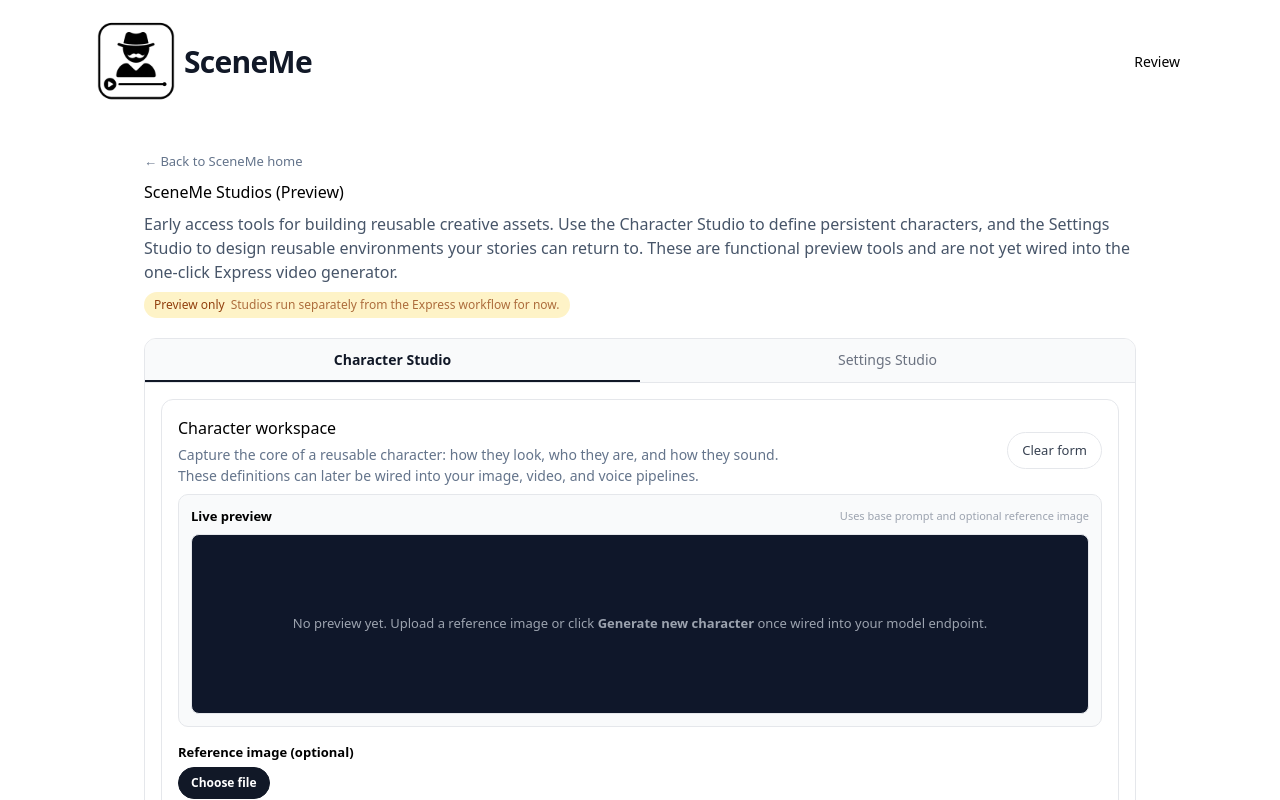
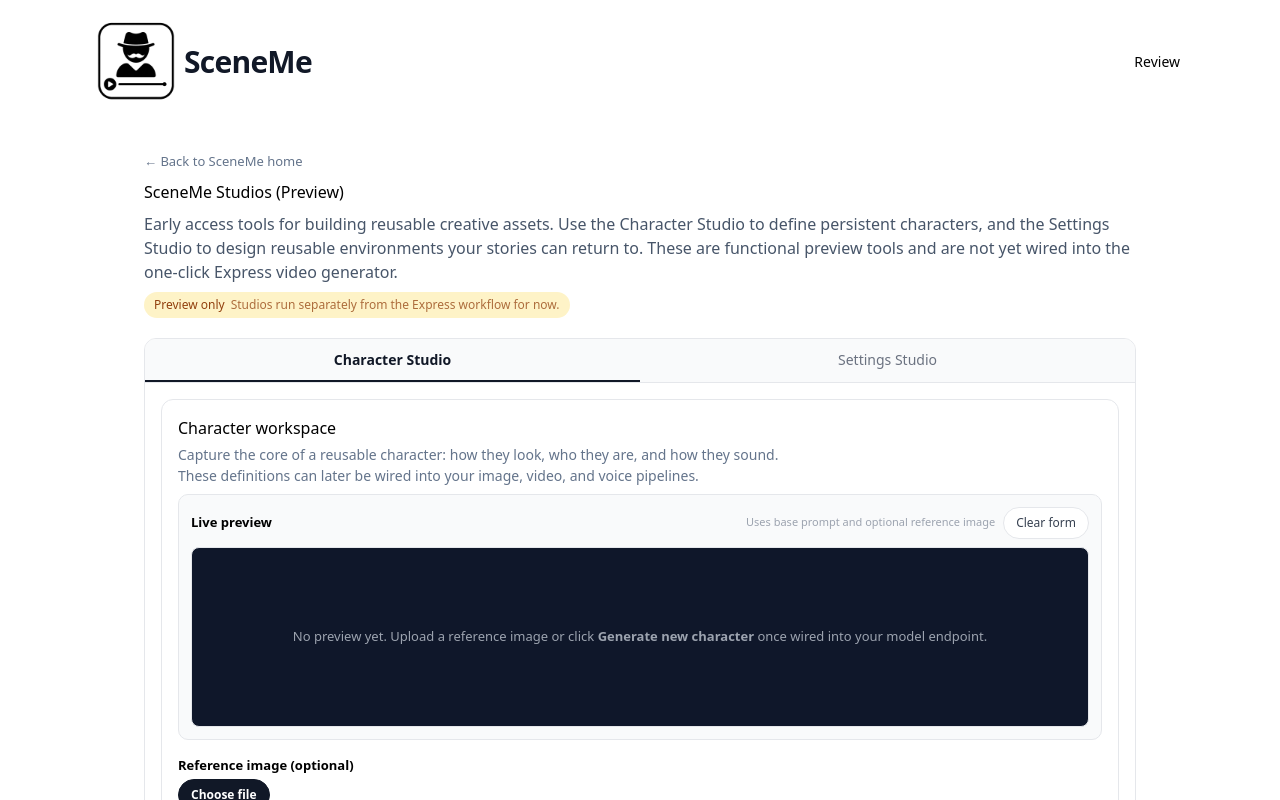
Before and after one commit to JSebree/ai-wizard, a React (Vite) app: page /studios in a window 1280 px wide. Shown: the top 800 px of the page. Built offline with nearby package versions, Linux system fonts and the light colour scheme.

Commit message:
fixed character studio ui tweak

```diff
--- a/src/studios/CharacterStudioDemo.jsx
+++ b/src/studios/CharacterStudioDemo.jsx
@@ -438,20 +438,6 @@ export default function CharacterStudioDemo() {
               pipelines.
             </p>
           </div>
-          <button
-            type="button"
-            onClick={resetForm}
-            style={{
-              padding: "8px 14px",
-              borderRadius: 999,
-              border: "1px solid #E5E7EB",
-              background: "#FFFFFF",
-              color: "#374151",
-              fontSize: 13,
-            }}
-          >
-            Clear form
-          </button>
         </div>
 
         <div style={{ display: "grid", gap: 16 }}>
@@ -473,9 +459,31 @@ export default function CharacterStudioDemo() {
               }}
             >
               <span style={{ fontSize: 13, fontWeight: 600 }}>Live preview</span>
-              <span style={{ fontSize: 11, color: "#9CA3AF" }}>
-                Uses base prompt and optional reference image
-              </span>
+              <div
+                style={{
+                  display: "flex",
+                  alignItems: "center",
+                  gap: 8,
+                }}
+              >
+                <span style={{ fontSize: 11, color: "#9CA3AF" }}>
+                  Uses base prompt and optional reference image
+                </span>
+                <button
+                  type="button"
+                  onClick={resetForm}
+                  style={{
+                    padding: "6px 12px",
+                    borderRadius: 999,
+                    border: "1px solid #E5E7EB",
+                    background: "#FFFFFF",
+                    color: "#374151",
+                    fontSize: 12,
+                  }}
+                >
+                  Clear form
+                </button>
+              </div>
             </div>
             <div
               style={{
```
